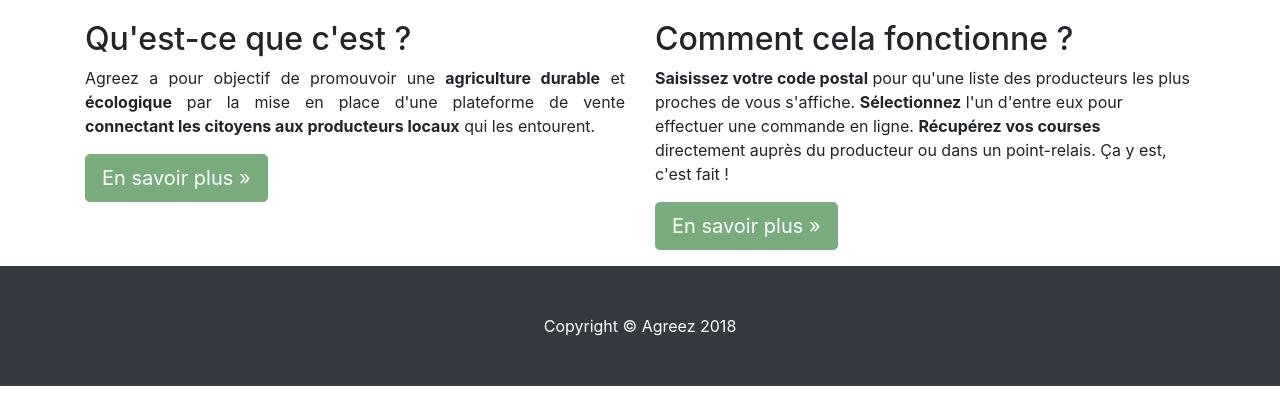
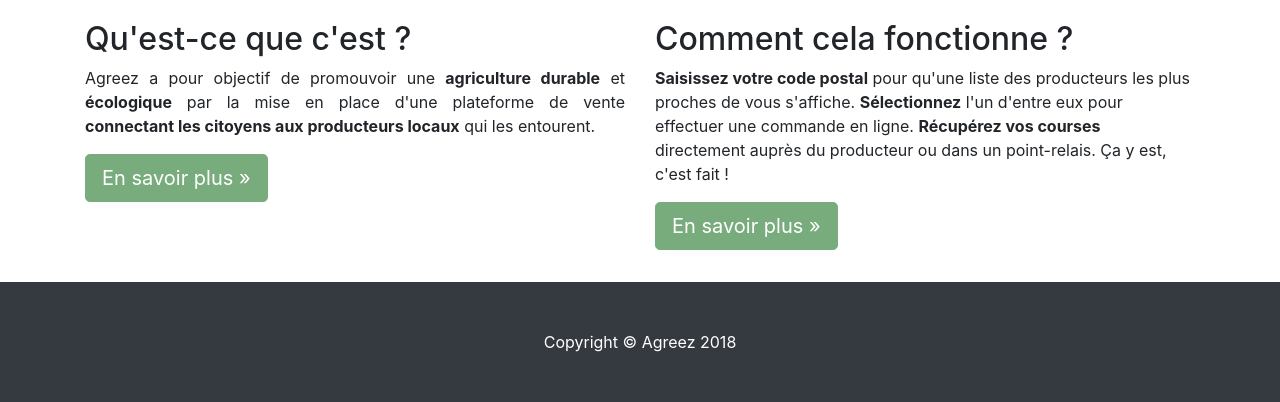
Before and after one commit to abedaton/HackathonUNamur, a Django app: page / in a window 1280 px wide. Shown: the part 404-806 px from the top of the page. Run offline with Django 3.2, Linux system fonts and the light colour scheme; some libraries are stand-ins or nearby versions.

Commit message:
Footer stuck bottom

```diff
--- a/templates/base.html
+++ b/templates/base.html
@@ -57,7 +57,17 @@
     <script src="https://code.jquery.com/jquery-3.3.1.min.js" integrity="sha256-FgpCb/KJQlLNfOu91ta32o/NMZxltwRo8QtmkMRdAu8=" crossorigin="anonymous"></script>
     <script src="https://stackpath.bootstrapcdn.com/bootstrap/4.1.3/js/bootstrap.min.js" integrity="sha384-ChfqqxuZUCnJSK3+MXmPNIyE6ZbWh2IMqE241rYiqJxyMiZ6OW/JmZQ5stwEULTy" crossorigin="anonymous"></script>
     {% block javascript %}{% endblock %}
+    <script>
+        $(document).ready(function() {
+            var docHeight = $(window).height();
+            var footerHeight = $('footer').height();
+            var footerTop = $('footer').position().top + footerHeight;
 
+            if (footerTop < docHeight) {
+                $('footer').css('margin-top', 0 + (docHeight - footerTop - 90) + 'px');
+            }
+        });
+    </script>
   </body>
 
 </html>
```
